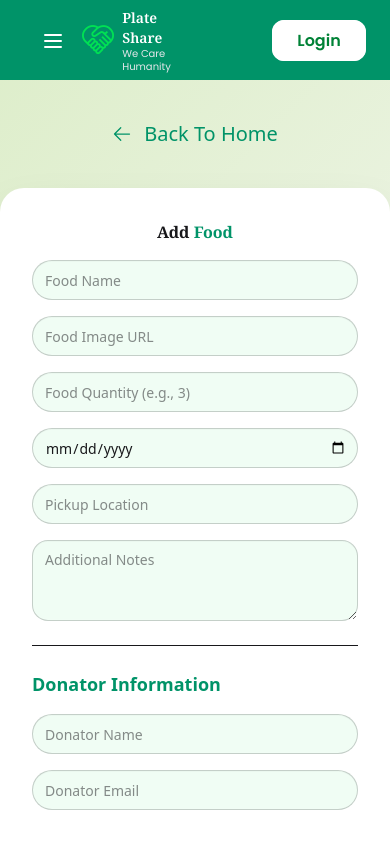
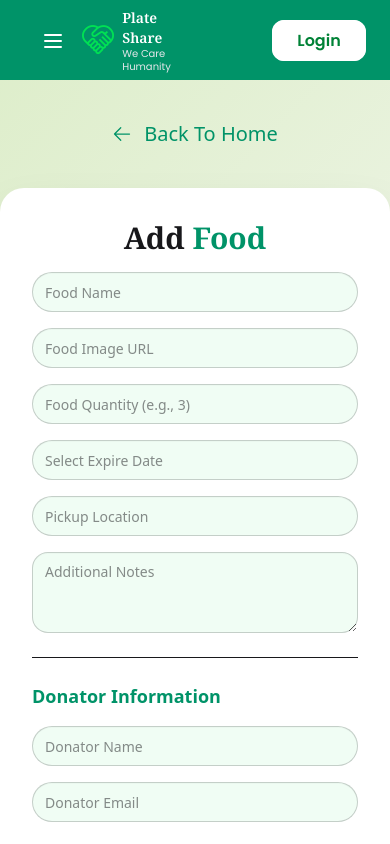
Before and after one commit to ShahriarRefat0/Plate-Share-client, a React (Vite) app: page /add-food in a window 390 px wide. Shown: the top 844 px of the page. Built offline with nearby package versions, Linux system fonts and the light colour scheme; no server answers.

Commit message:
food add sectin is done

```diff
--- a/src/pages/AddFood.jsx
+++ b/src/pages/AddFood.jsx
@@ -1,13 +1,69 @@
-import React, { useState } from 'react';
-import { HiOutlineArrowLeft } from 'react-icons/hi2';
+import React, { use, useState } from "react";
+import { HiOutlineArrowLeft } from "react-icons/hi2";
+import DatePicker from "react-datepicker";
+import "react-datepicker/dist/react-datepicker.css";
+import { AuthContext } from "../authProvider/AuthProvider";
+import Swal from "sweetalert2";
+import { useNavigate } from "react-router";
+import { toast } from "react-toastify";
 
 const AddFood = () => {
-  const [expireData, setExpireDate] = useState(null)
+  const [expireDate, setExpireDate] = useState(null);
+  const { user } = use(AuthContext);
+  const navigate = useNavigate()
+  // console.log(user)
 
-  const handleAddFood=(e) => {
+  const handleAddFood = (e) => {
     e.preventDefault();
-    console.log('added' )
-  }
+    const form = e.target;
+    // console.log('added')
+
+    const newFood = {
+      food_name: form.food_name.value,
+      food_image: form.food_image.value,
+      food_quantity: parseInt(form.food_quantity.value),
+      pickup_location: form.pickup_location.value,
+      expire_date: expireDate.toISOString().split("T")[0],
+      additional_notes: form.additional_notes.value,
+      donator: {
+        name: form.donator_name.value,
+        email: form.donator_email.value,
+        image: user.photoURL,
+      },
+      food_status: "Available",
+    };
+
+    console.log(newFood);
+
+    fetch("http://localhost:3000/foods", {
+      method: "POST",
+      headers: {
+        "content-type": "application/json",
+      },
+      body: JSON.stringify(newFood),
+    })
+      .then((res) => res.json())
+      .then((data) => {
+        // console.log(data);
+        if (data.insertedId) {
+             Swal.fire({
+               title: "Food Added Successfully",
+               icon: "success",
+               draggable: true,
+             });
+          navigate('/')
+        }
+      })
+      .catch((e) => {
+        //console.log(e.message);
+        Swal.fire({
+          icon: "error",
+          title: "Oops...",
+          text: "Something went wrong!",
+        });
+      });
+  };
+
   return (
     <div className="py-10 min-h-screen animated-bg">
       <div className="text-center">
@@ -24,10 +80,11 @@ const AddFood = () => {
             onSubmit={handleAddFood}
             className="bg-white w-full max-w-3xl shadow-2xl rounded-3xl p-8 md:p-10 space-y-6"
           >
-            <h3 className="ext-3xl md:text-5xl font-bold text-center  mb-4 font-primary">
+            <h3 className="text-3xl md:text-5xl font-bold text-center  mb-4 font-primary">
               Add <span className="text-primary">Food</span>
             </h3>
             {/* Food Info Section */}
+
             <div className="space-y-4">
               <input
                 type="text"
@@ -53,11 +110,14 @@ const AddFood = () => {
                   className="input input-bordered w-full rounded-full bg-green-50"
                 />
 
-                <input
-                  type="date"
-                  name="expire_date"
+                <DatePicker
+                  selected={expireDate}
+                  onChange={(date) => setExpireDate(date)}
+                  dateFormat="yyyy-MM-dd"
+                  placeholderText="Select Expire Date "
+                  className="input input-bordered w-full rounded-full bg-green-50 focus:ring-2 focus:ring-[#009368] focus:outline-none"
+                  minDate={new Date()} // ⏳ prevents picking past dates
                   required
-                  className="input input-bordered w-full rounded-full bg-green-50"
                 />
               </div>
 
@@ -85,6 +145,7 @@ const AddFood = () => {
               <div className="grid md:grid-cols-2 gap-4">
                 <input
                   type="text"
+                  defaultValue={user?.displayName}
                   name="donator_name"
                   placeholder="Donator Name"
                   required
@@ -94,6 +155,7 @@ const AddFood = () => {
                 <input
                   type="email"
                   name="donator_email"
+                  defaultValue={user?.email}
                   placeholder="Donator Email"
                   required
                   className="input input-bordered w-full rounded-full bg-green-50"
```
